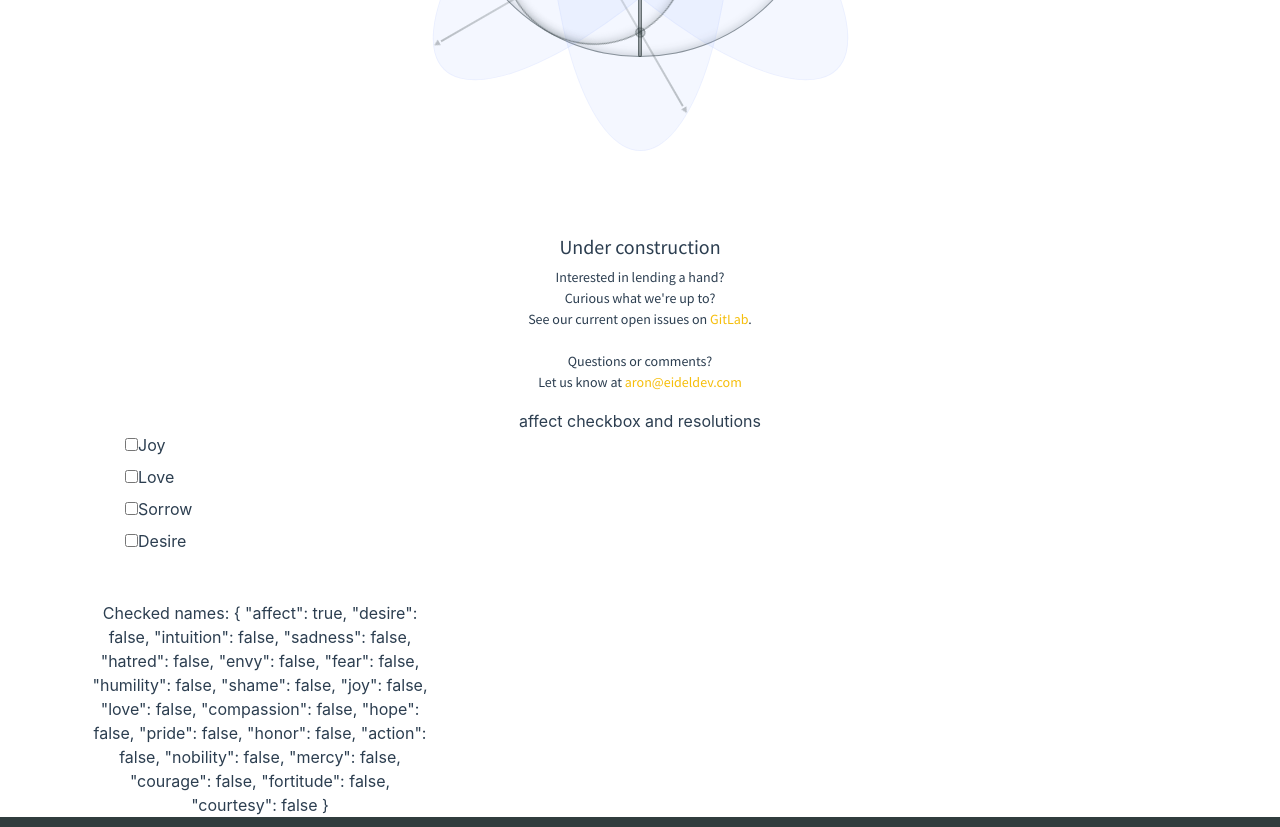
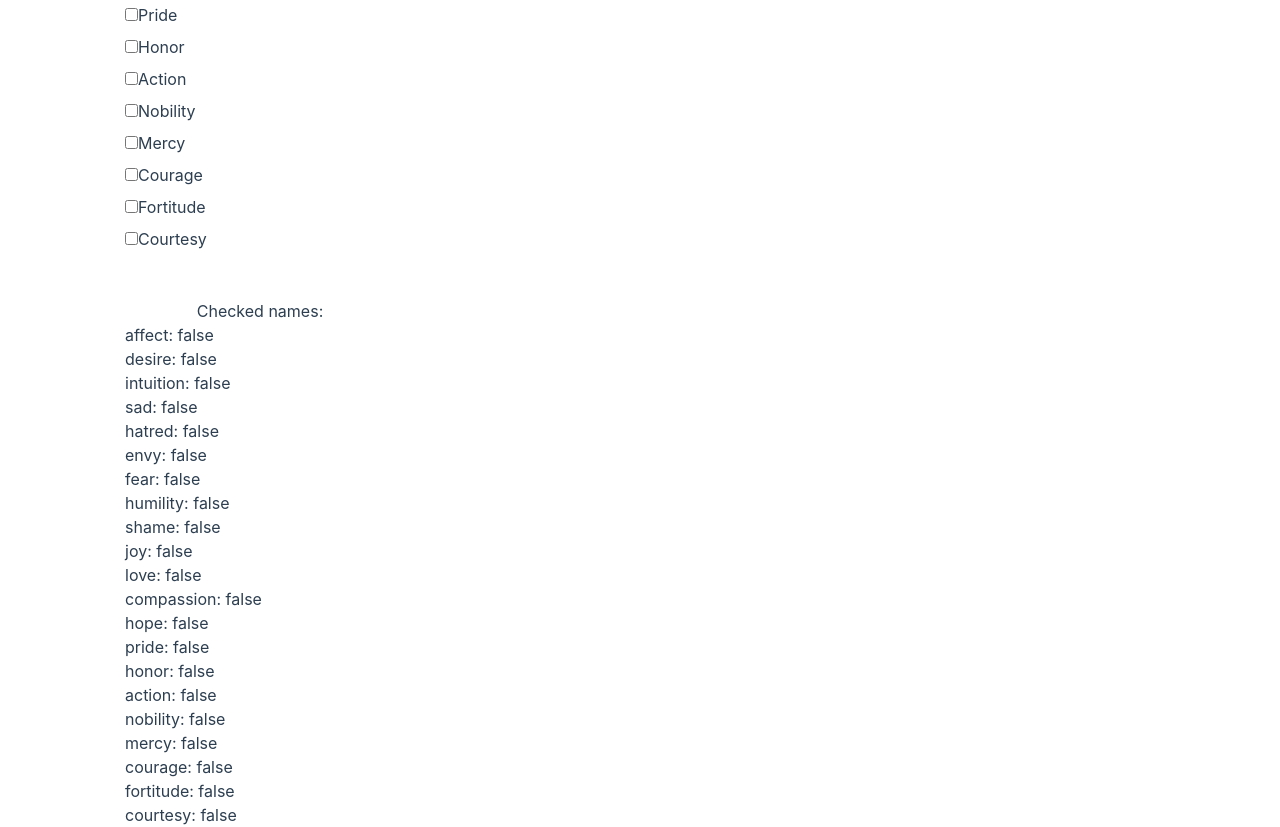
Before and after one commit to h3xar0n/spinozapp-v3, a Vue app: page /affects in a window 1280 px wide. Shown: the part 900-1727 px from the top of the page. Built offline with nearby package versions, Linux system fonts and the light colour scheme; some icons are missing.

Commit message:
Refactor with v-model, v-for, and interpolation

```diff
--- a/src/components/affects/Affects.vue
+++ b/src/components/affects/Affects.vue
@@ -263,34 +263,25 @@
         </transition>
       </div>
     </div>
-    <construction></construction>
     <div class="container">
-      affect checkbox and resolutions
+      <!-- affect checkbox and resolutions -->
       <div class="row">
         <div class="col-md-4">
           <ul>
-            <li>
-              <input type="checkbox" id="joy" value="true" v-model="selectedAffects.joy">
-              <label for="joy">Joy</label>
-            </li>
-            <li>
-              <input type="checkbox" id="love" value="true" v-model="selectedAffects.love">
-              <label for="love">Love</label>
-            </li>
-            <li>
-              <input type="checkbox" id="john" value="true" v-model="selectedAffects.sorrow">
-              <label for="sorrow">Sorrow</label>
-            </li>
-            <li>
-              <input type="checkbox" id="mike" value="true" v-model="selectedAffects.desire">
-              <label for="desire">Desire</label>
+            <li v-for="(value, affectName) in selectedAffects">
+              <input type="checkbox" value="true" v-model="selectedAffects[affectName]">
+              <label :for="affectName">{{ affectName | capitalize }}</label>
             </li>
           </ul>
           <br>
-          <span>Checked names: {{ selectedAffects }}</span>
+          <span>Checked names:</span>
+          <ul>
+            <li v-for="(value, affectName) in selectedAffects">{{ affectName }}: {{ value }}</li>
+          </ul>
         </div>
       </div>
     </div>
+    <construction></construction>
   </div>
 </template>
 
@@ -302,10 +293,10 @@
       return {
         affect: "affect",
         selectedAffects: {
-          affect: true,
+          affect: false,
           desire: false,
           intuition: false,
-          sadness: false,
+          sad: false,
           hatred: false,
           envy: false,
           fear: false,
@@ -328,6 +319,13 @@
     },
     components: {
       construction: Construction
+    },
+    filters: {
+      capitalize: function (value) {
+        if (!value) return ''
+        value = value.toString()
+        return value.charAt(0).toUpperCase() + value.slice(1)
+      }
     }
   };
 
```
